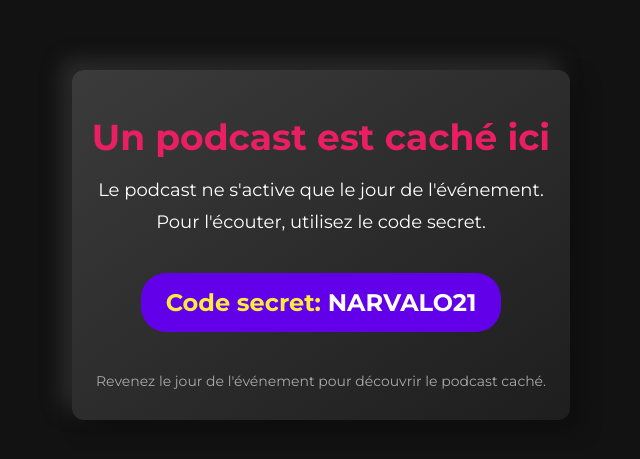
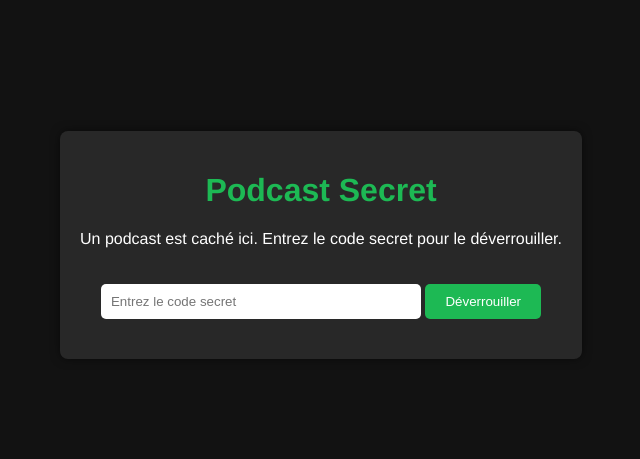
Before and after one commit to CobraAMF97/PODCAST, a plain HTML site: page index.html in a window 1280 px wide. Shown: the part 155-614 px from the top of the page, without its empty margins (319-959 px from the left). Drawn offline with Linux system fonts and the light colour scheme.

Commit message:
Update index.html

```diff
--- a/index.html
+++ b/index.html
@@ -3,73 +3,76 @@
 <head>
     <meta charset="UTF-8">
     <meta name="viewport" content="width=device-width, initial-scale=1.0">
-    <title>Podcast Caché</title>
+    <title>Podcast Secret</title>
     <style>
-        @import url('https://fonts.googleapis.com/css2?family=Montserrat:wght@400;700&display=swap');
-
         body {
-            margin: 0;
-            padding: 0;
-            font-family: 'Montserrat', sans-serif;
+            background-color: #121212;
+            color: #ffffff;
+            font-family: 'Helvetica Neue', Arial, sans-serif;
             display: flex;
             justify-content: center;
             align-items: center;
             height: 100vh;
-            background-color: #121212; /* Noir profond pour le fond */
-            color: #ffffff; /* Texte en blanc */
+            margin: 0;
         }
-
         .container {
             text-align: center;
-            max-width: 80%;
             padding: 20px;
-            border-radius: 12px;
-            background: linear-gradient(145deg, #3b3b3b, #1e1e1e);
-            box-shadow: 10px 10px 20px #0e0e0e, -10px -10px 20px #2e2e2e;
+            background-color: #282828;
+            border-radius: 8px;
+            box-shadow: 0 0 10px rgba(0, 0, 0, 0.5);
         }
-
         h1 {
-            font-size: 36px;
-            font-weight: 700;
-            color: #e91e63; /* Couleur rose caractéristique de Deezer */
-            margin-bottom: 20px;
+            color: #1db954;
         }
-
-        p {
+        input[type="text"] {
+            padding: 10px;
+            border-radius: 5px;
+            border: none;
+            margin-top: 20px;
+            width: 80%;
+            max-width: 300px;
+        }
+        button {
+            padding: 10px 20px;
+            background-color: #1db954;
+            color: #ffffff;
+            border: none;
+            border-radius: 5px;
+            margin-top: 20px;
+            cursor: pointer;
+        }
+        button:hover {
+            background-color: #148a39;
+        }
+        #message {
+            margin-top: 20px;
             font-size: 18px;
-            margin: 10px 0;
-        }
-
-        .code-info {
-            margin-top: 30px;
-            padding: 15px 25px;
-            border-radius: 25px;
-            background-color: #6200ea; /* Violet pour le code secret */
-            color: #ffffff;
-            font-size: 24px;
-            font-weight: 700;
-            display: inline-block;
-        }
-
-        .code-info:before {
-            content: 'Code secret: ';
-            color: #ffeb3b; /* Jaune pour mettre en avant le mot "Code secret" */
-        }
-
-        .footer-message {
-            margin-top: 40px;
-            font-size: 14px;
-            color: #aaaaaa;
         }
     </style>
 </head>
 <body>
     <div class="container">
-        <h1>Un podcast est caché ici</h1>
-        <p>Le podcast ne s'active que le jour de l'événement.</p>
-        <p>Pour l'écouter, utilisez le code secret.</p>
-        <div class="code-info">NARVALO21</div>
-        <p class="footer-message">Revenez le jour de l'événement pour découvrir le podcast caché.</p>
+        <h1>Podcast Secret</h1>
+        <p>Un podcast est caché ici. Entrez le code secret pour le déverrouiller.</p>
+        <input type="text" id="secretCode" placeholder="Entrez le code secret">
+        <button onclick="checkCode()">Déverrouiller</button>
+        <p id="message"></p>
     </div>
+
+    <script>
+        function checkCode() {
+            const code = document.getElementById('secretCode').value;
+            const message = document.getElementById('message');
+
+            if (code === 'NARVALO21') {
+                message.textContent = "Le podcast sera disponible le jour de l'événement.";
+                // Si vous avez un lien vers le podcast, vous pouvez décommenter la ligne suivante
+                // window.location.href = "URL_DU_PODCAST";
+            } else {
+                message.textContent = "Code incorrect. Veuillez réessayer.";
+            }
+        }
+    </script>
 </body>
 </html>
```
